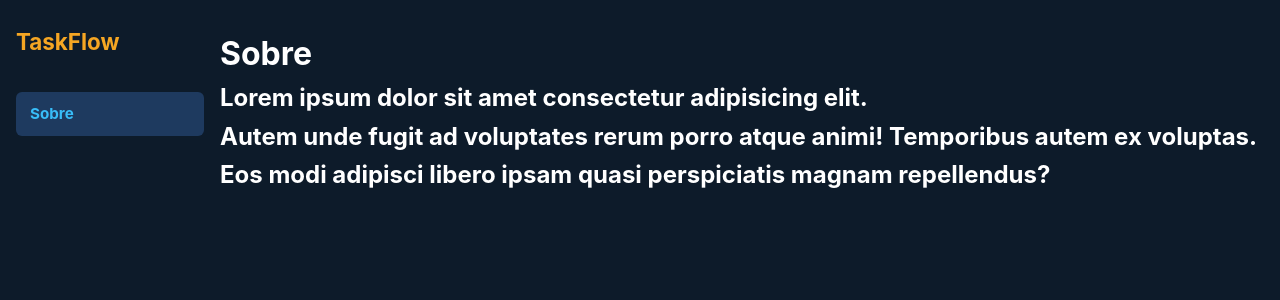
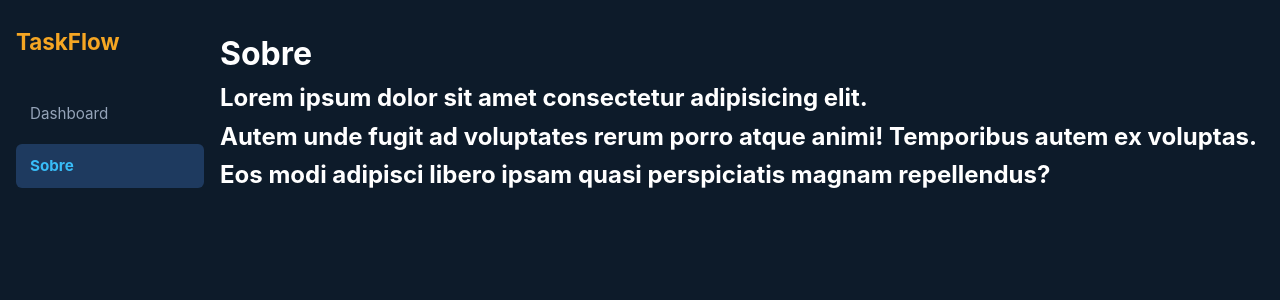
Before and after one commit to PablllllloS/taskflow, a React (Vite) app: page /sobre in a window 1280 px wide. Shown: the top 300 px of the page. Built offline with nearby package versions, Linux system fonts and the light colour scheme; sample sign-in values are in the browser's storage.

Commit message:
sidebar corrigido

```diff
--- a/src/componentes/sidebar.jsx
+++ b/src/componentes/sidebar.jsx
@@ -3,7 +3,7 @@ import { useAuth } from '../contexts/AuthContext';
 import styles from './sidebar.module.css';
 
 function Sidebar() {
-  const {logado, logout} = useAuth()
+  const {token, usuario, logout} = useAuth()
   const linkClass = ({ isActive }) =>
     isActive ? styles.link + ' ' + styles.ativo : styles.link;
 
@@ -13,10 +13,10 @@ function Sidebar() {
         <h1>TaskFlow</h1>
       </div>
       <nav className={styles.nav}>
-        {logado && <NavLink to='/' className={linkClass}>Dashboard</NavLink>}
+        {token && <NavLink to='/' className={linkClass}>Dashboard</NavLink>}
         <NavLink to='/sobre' className={linkClass}>Sobre</NavLink>
       </nav>
-      {logado && (
+      {usuario && (
         <button className={styles.logout} onClick={logout}>
           Sair
         </button>
```
